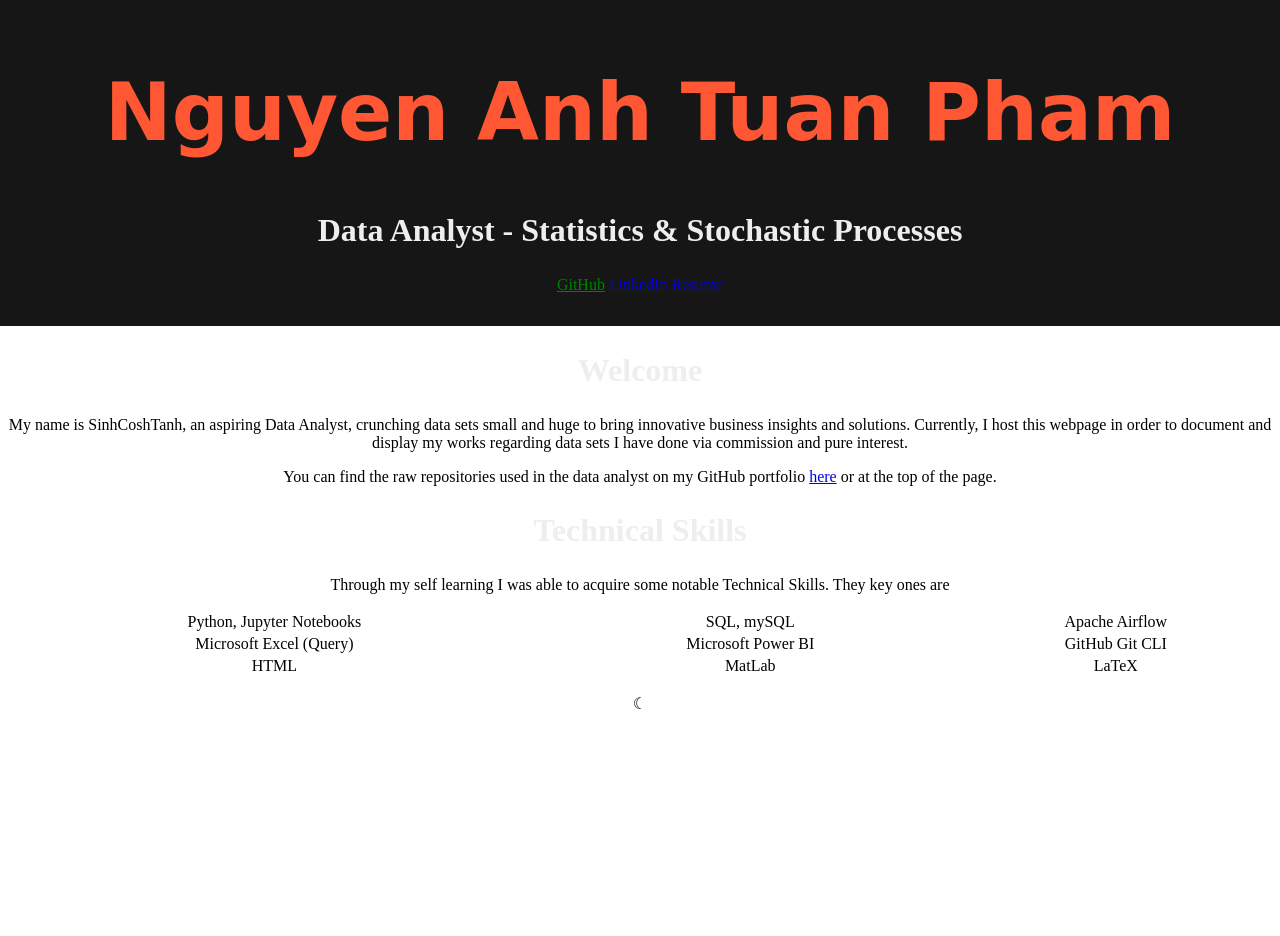
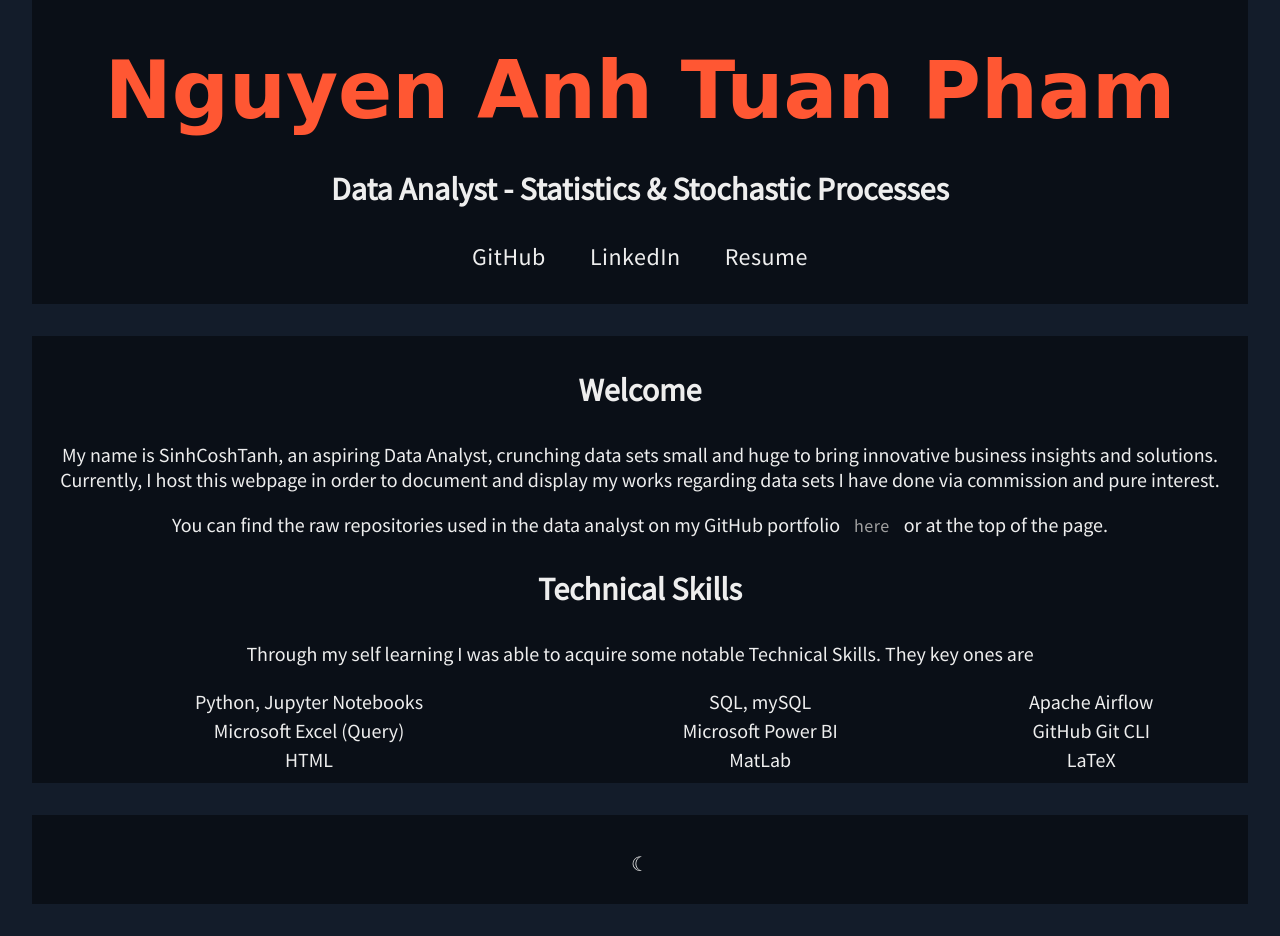
Before and after one commit to sinhcoshtanh/website, a plain HTML site: page index.html in a window 1280 px wide. Before the commit the page ends 800 px from the top, so only its background shows below. Drawn offline with Linux system fonts and the light colour scheme; a web font is replaced by a local one.

Commit message:
Update styles.css

```diff
--- a/styling/styles.css
+++ b/styling/styles.css
@@ -1,59 +1,163 @@
 body
 {
-    margin: 0;
+    margin: 0 0;
+    background-color: #131c2a;
     text-align: center;
 }
+
 
 h1
 {
     color: #ff5733;
+    position: relative;
+    text-decoration: none;
     font-size: 5rem;
     font-family: 'Beau Rivage', cursive;
+    margin: 2rem;
+    padding: 0 10px;
+}
+
+h1:after
+{
+    content: "";
+    position: absolute;
+    background-color: #ff5733;
+    height: 3px;
+    width: 0;
+    left: 0;
+    bottom: -10px;
+    transition: 1s;
+}
+
+h1:hover:after
+{
+    width: 100%;
 }
 
 h2
 {
-
     color: #EEEEEE;
     font-size: 2rem;
-    font-family: 'Libre Baskerville', serif;
+    font-family: 'Source Sans Pro', sans-serif;
+    margin: 2rem 0rem;
+}
 
+p
+{
+    color: #EEEEEE;
+    font-size:1.25rem;
+    font-family: 'Source Sans Pro', sans-serif;
+}
+
+a
+{
+    position: relative;
+    text-decoration: none;
+    font-family: 'Source Sans Pro', sans-serif;
+    color: #a0a0a0;
+    font-size: 18px;
+    letter-spacing: 0.5px;
+    padding: 0 10px;
+}
+
+a:after
+{
+    content: "";
+    position: absolute;
+    background-color: #ff5733;
+    height: 3px;
+    width: 0;
+    left: 0;
+    bottom: -10px;
+    transition: 0.3s;
+}
+
+a:hover
+{
+    color: #ffffff;
+}
+
+a:hover:after
+{
+    width: 100%;
 }
 
 /* Container formating*/
 .top-container
 {
-    background-color: #161616;
+    background-color: #0a0f17;
+    margin: 0rem 2rem 2rem 2rem;
     padding-top: 0.75rem;
     padding-bottom: 2rem;
 }
 
+.middle-container
+{
+    background-color: #0a0f17;
+    margin: 0rem 2rem 2rem 2rem;
+    padding: 2px 0.5rem 0.5rem 0.5rem;
+}
+
+.bottom-container
+{
+    background-color: #0a0f17;
+    margin: 2rem;
+    padding: 1rem 0.5rem 0.5rem 0.5rem;
+}
+
 /*Buttons*/
-.button
+.btn
 {
     text-decoration: none;
     font-size: 1.5rem;
-    padding: 2rem;
+    padding: 10px;
+    margin: 10px ;
     position: relative;
     color: #EEEEEE;
-    font-family: 'Libre Baskerville', serif;
+    font-family: 'Source Sans Pro', sans-serif;
 }
 
 /*Button 1*/
-
 .btn-1
 {
-    background: #161616;
-    border-width: thin;
-    border-color: #EEEEEE;
+    z-index: 0;
+    color: #EEEEEE;
 }
 
-.btn-1 {
-    border-color: #04AA6D;
-    color: green;
-  }
+.btn-1:hover
+{
+    color: white;
+}
 
-  .success:hover {
-    background-color: #04AA6D;
+/*Button 2*/
+.btn-2
+{
+    z-index: 0;
+    color: #EEEEEE;
+}
+
+.btn-2:hover
+{
     color: white;
-  }
+}
+
+/*Button 3*/
+.btn-3
+{
+    z-index: 0;
+    color: #EEEEEE;
+}
+
+.btn-3:hover
+{
+    color: white;
+}
+
+table, th, td
+{
+    position: left;
+    border: none;
+    color: #EEEEEE;
+    font-family: 'Source Sans Pro', sans-serif;
+    font-size: 1.25rem;
+}
```
